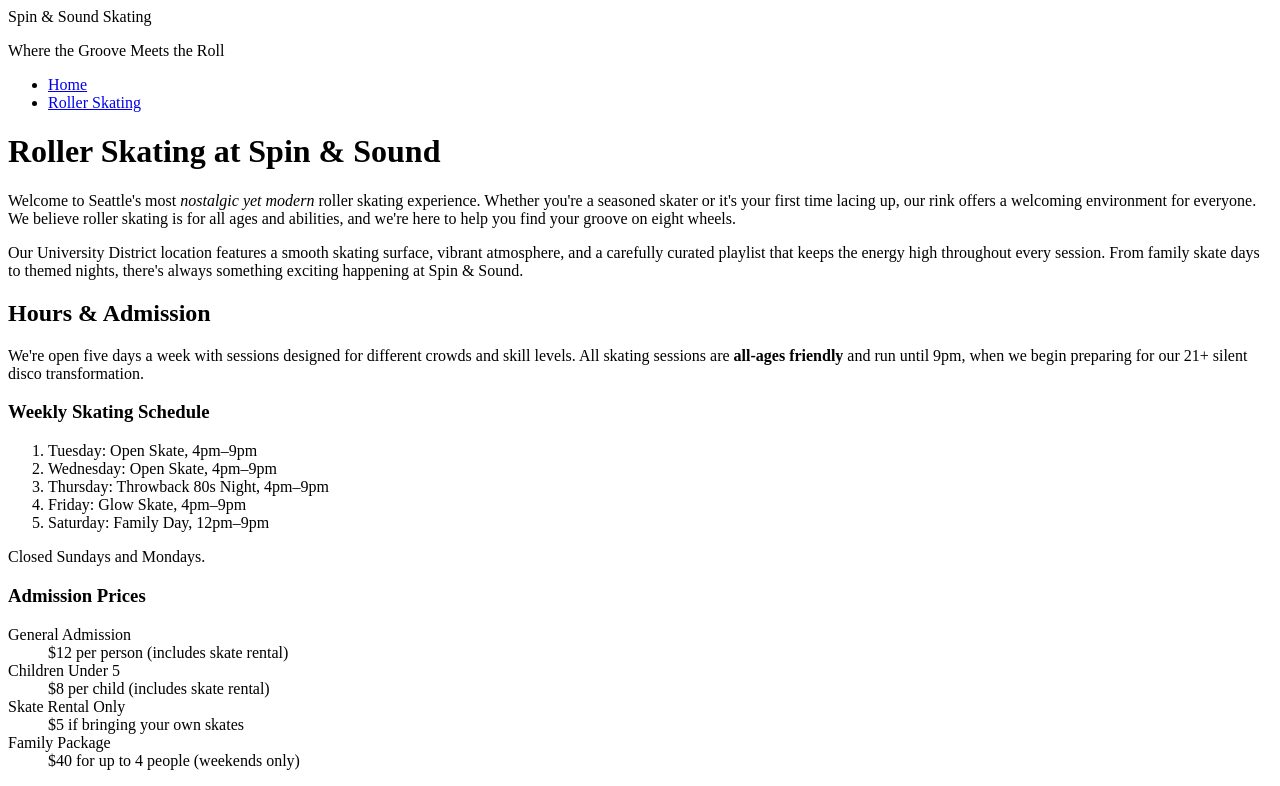
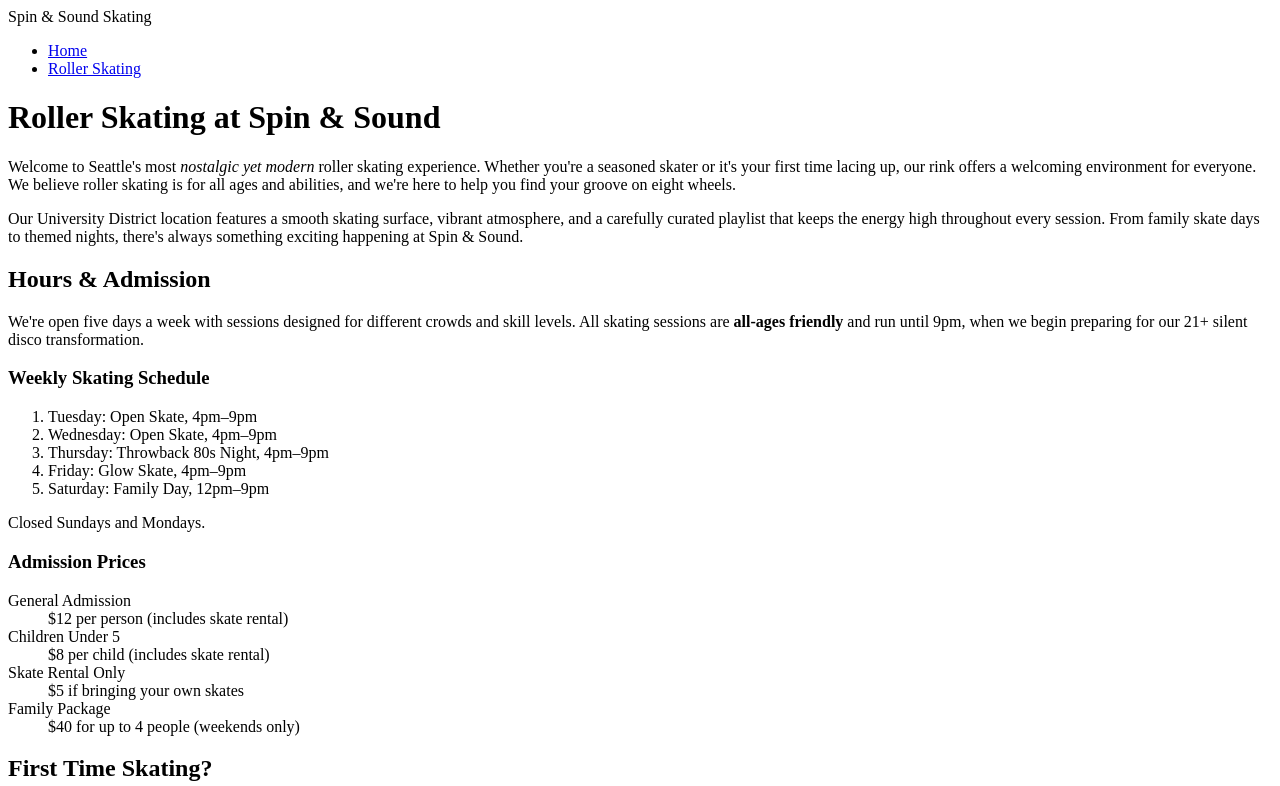
Before and after one commit to michelle0434/dwdd1600, a plain HTML site: page 03hand-coding/rollerskating.html in a window 1280 px wide. Shown: the top 786 px of the page. Drawn offline with Linux system fonts and the light colour scheme.

Commit message:
Remove tagline from rollerskating.html

```diff
--- a/03hand-coding/rollerskating.html
+++ b/03hand-coding/rollerskating.html
@@ -8,7 +8,6 @@
 </head>
 <header>
     <span>Spin & Sound Skating</span>
-    <p>Where the Groove Meets the Roll</p>
 </header>
 
     <!-- start the page navigation-->
```
